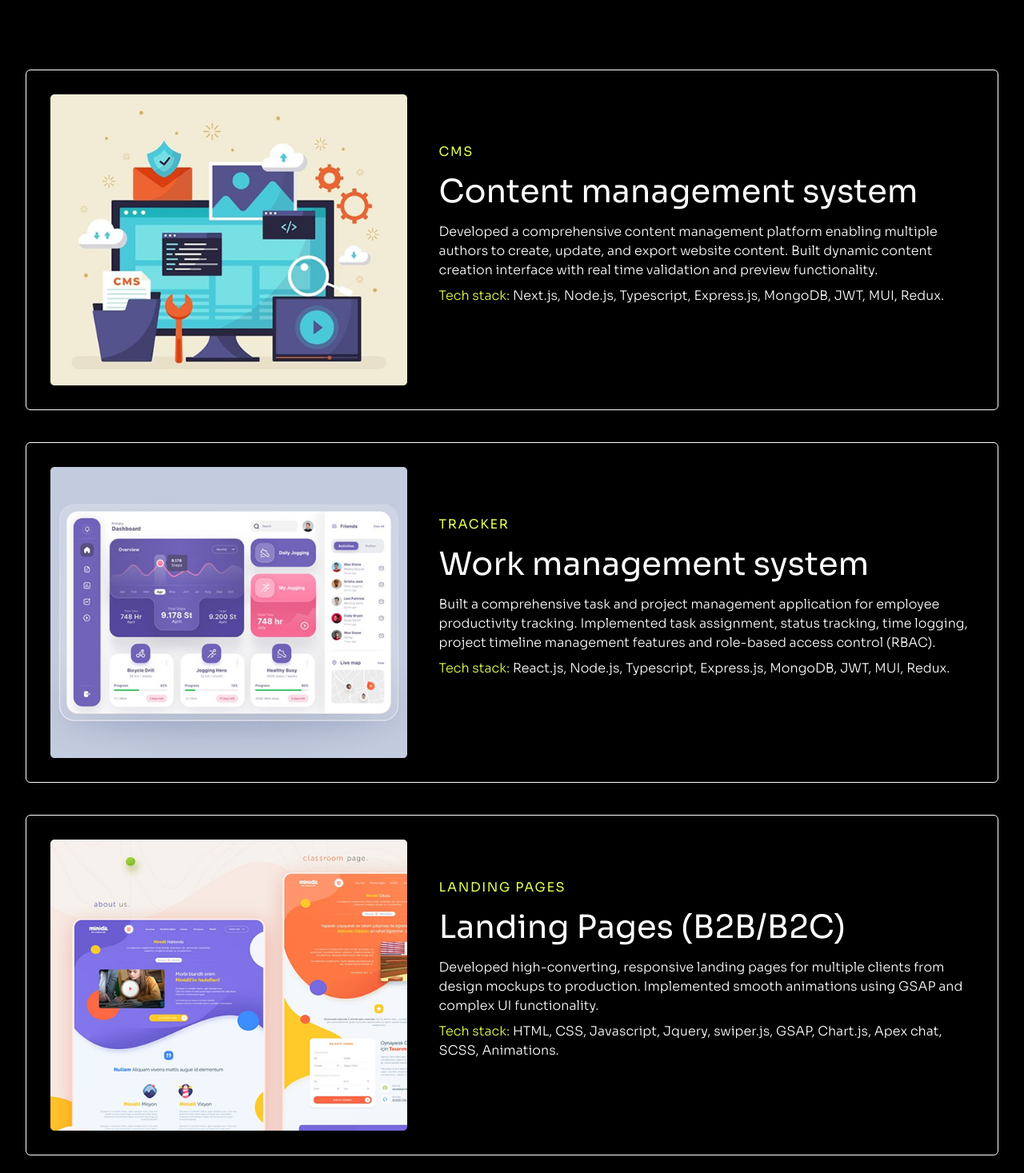
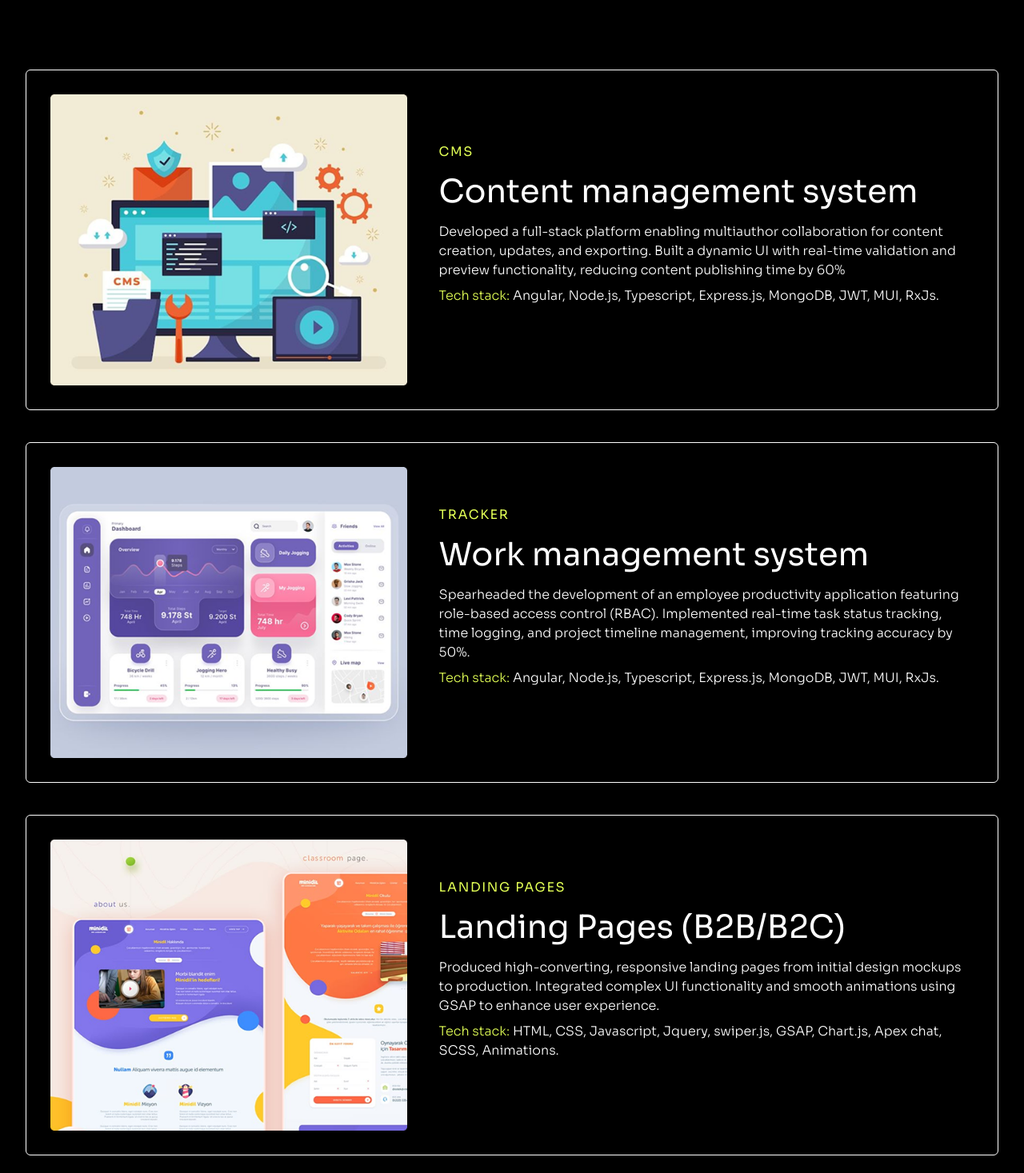
Before and after one commit to shaheedams/my-portfolio, a Next.js app: page / in a window 1280 px wide. Shown: the part 4776-6243 px from the top of the page at 80% size. Built offline with nearby package versions, Linux system fonts and the light colour scheme.

Commit message:
Refactor Projects component with updated project details
Updated project descriptions and technology stacks for clarity and accuracy.

```diff
--- a/src/components/projects/page.tsx
+++ b/src/components/projects/page.tsx
@@ -15,21 +15,21 @@ const Projects = () => {
   const projectsArr: projectTypes[] = [{
     image: "/cms.png",
     heading: "Content management system",
-    content: "Developed a comprehensive content management platform enabling multiple authors to create, update, and export website content. Built dynamic content creation interface with real time validation and preview functionality.",
+    content: "Developed a full-stack platform enabling multiauthor collaboration for content creation, updates, and exporting. Built a dynamic UI with real-time validation and preview functionality, reducing content publishing time by 60%",
     subHeading: "CMS",
     link: "#",
-    stack: "Next.js, Node.js, Typescript, Express.js, MongoDB, JWT, MUI, Redux."
+    stack: "Angular, Node.js, Typescript, Express.js, MongoDB, JWT, MUI, RxJs."
   }, {
     image: "/tracker.png",
     heading: "Work management system",
-    content: "Built a comprehensive task and project management application for employee productivity tracking. Implemented task assignment, status tracking, time logging, project timeline management features and role-based access control (RBAC).",
+    content: "Spearheaded the development of an employee productivity application featuring role-based access control (RBAC). Implemented real-time task status tracking, time logging, and project timeline management, improving tracking accuracy by 50%.",
     subHeading: "TRACKER",
     link: "#",
-    stack: "React.js, Node.js, Typescript, Express.js, MongoDB, JWT, MUI, Redux."
+    stack: "Angular, Node.js, Typescript, Express.js, MongoDB, JWT, MUI, RxJs."
   }, {
     image: "/landingPage.png",
     heading: "Landing Pages (B2B/B2C)",
-    content: "Developed high-converting, responsive landing pages for multiple clients from design mockups to production. Implemented smooth animations using GSAP and complex UI functionality.",
+    content: "Produced high-converting, responsive landing pages from initial design mockups to production. Integrated complex UI functionality and smooth animations using GSAP to enhance user experience.",
     subHeading: "LANDING PAGES",
     link: "#",
     stack: "HTML, CSS, Javascript, Jquery, swiper.js, GSAP, Chart.js, Apex chat, SCSS, Animations."
```
